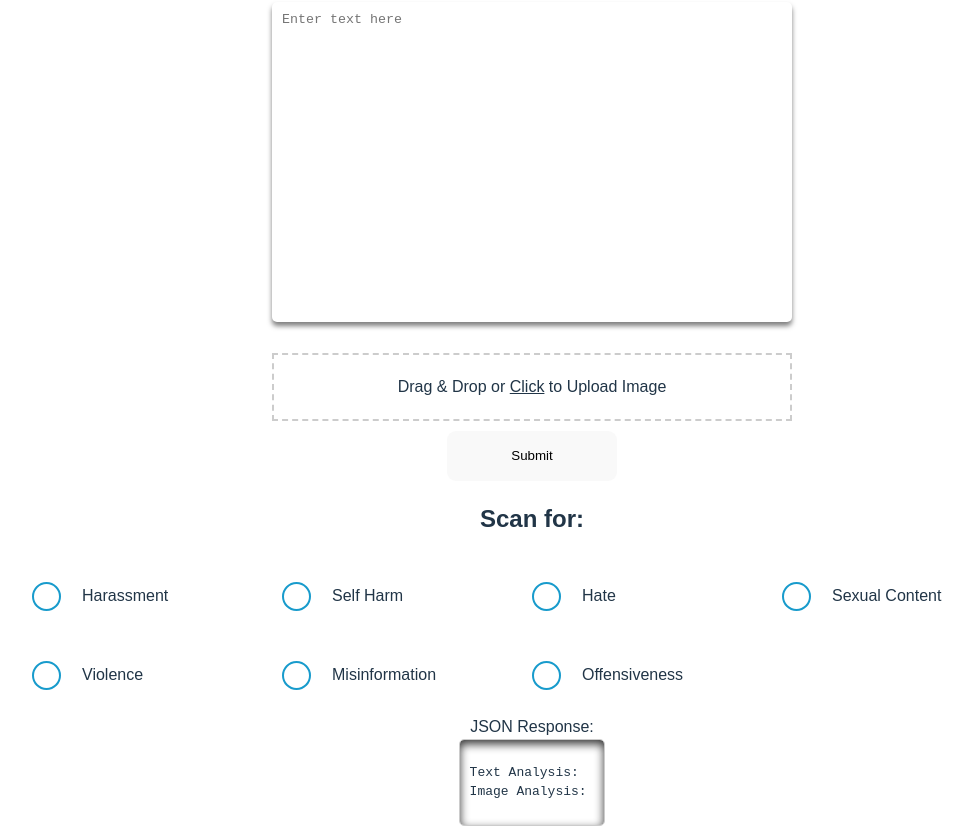
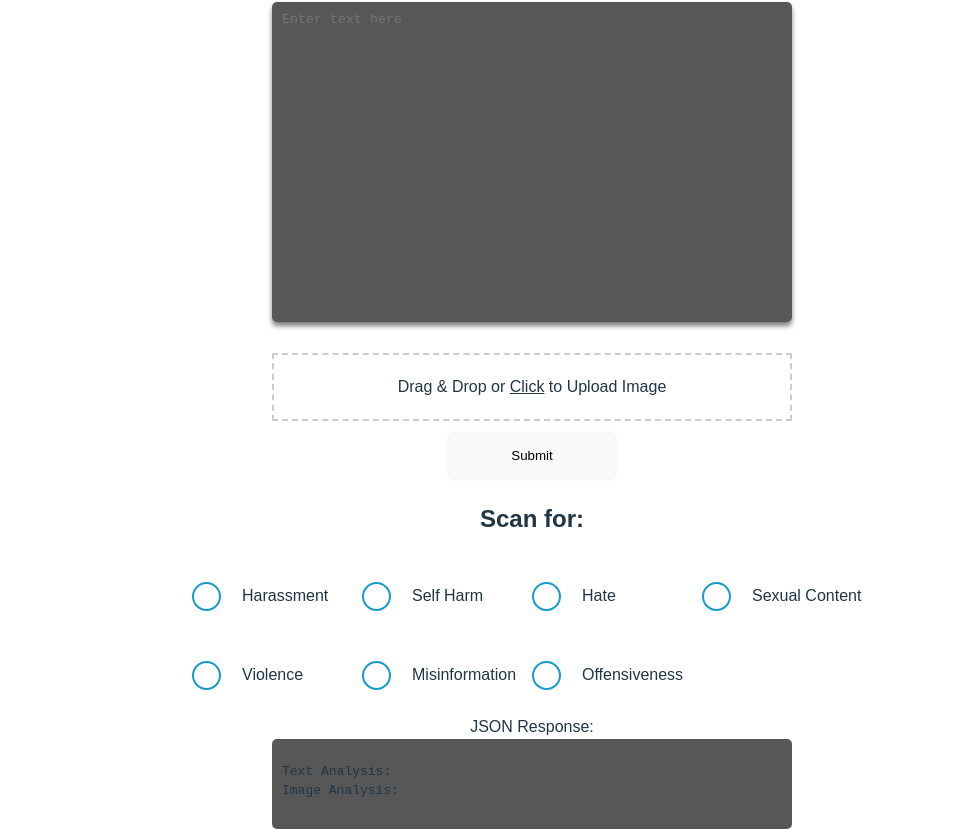
Before and after one commit to Hacked-2024/tweezer, a React (Vite) app: page / in a window 1280 px wide. Shown: the part 233-1062 px from the top of the page, without its empty margins (108-1081 px from the left). Built offline with nearby package versions, Linux system fonts and the light colour scheme; grey boxes are pictures that could not be loaded.

Commit message:
Extract colour to var and unified theme colours

```diff
--- a/src/App.css
+++ b/src/App.css
@@ -6,6 +6,7 @@
 
   --highlight-colour: #189BCC;
   --background-color: #2e363a;
+  --text-box-color: #575757;
 }
 
 .parent-container {
@@ -77,6 +78,6 @@ h1 {
   padding: 10px;
   border: 1px solid #ccc;
   border-radius: 5px;
-  box-shadow: inset 0 4px 10px rgba(0, 0, 0, 0.8); /* Adjust the shadow values as needed */
   text-align: left;
+  background-color: var(--text-box-color);
 }
--- a/src/components/ImageUploadForm.css
+++ b/src/components/ImageUploadForm.css
@@ -4,6 +4,7 @@
     resize: none;
     border: none;
     transition: 0.3s;
+    background-color: var(--text-box-color);
 }
 
 #text-input:hover {
--- a/src/components/OutputSelector.css
+++ b/src/components/OutputSelector.css
@@ -12,8 +12,14 @@ body {
     line-height: 1.5;
 }
 
+.JSON-output {
+    width: 500px;
+    min-height: 70px;
+    border: none;
+}
+
 .box {
-    width: 250px;
+    width: 170px;
     margin: 25px 0;
     display: flex;
     align-items: center;
@@ -53,7 +59,7 @@ body {
         align-items: center;
         position: relative;
         border-radius: 100px;
-        background-color: #FFF;
+        background-color: var(--background-colour);
         border: 2px solid var( --highlight-colour);
         box-shadow: 0px 0px 0px 0px var( --highlight-colour) inset;
         transition: all 0.15s cubic-bezier(0, 1.05, 0.72, 1.07);
```
